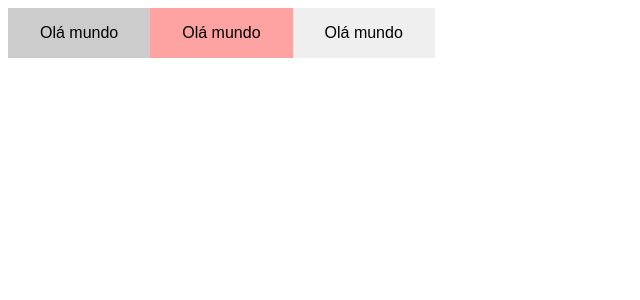
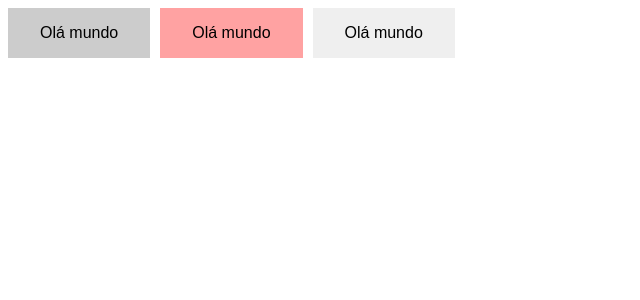
Before and after one commit to cavalcante001/reactjs, a React (Vite) app in the folder react-app/: page / in a window 1280 px wide. Shown: the top 300 px of the page, without its empty margins (0-640 px from the left). Built offline with nearby package versions, Linux system fonts and the light colour scheme.

Commit message:
Estilizando filhos do componente

```diff
--- a/react-app/src/AppStyles.ts
+++ b/react-app/src/AppStyles.ts
@@ -15,4 +15,8 @@ export const Botao = styled.button<BotaoProps>`
     padding: 16px 32px;
     cursor: pointer;
     background-color: ${props => props.cor ? props.cor : '#ccc'};
+
+    & + & {
+        margin-left: 10px
+    }
 `;
```
